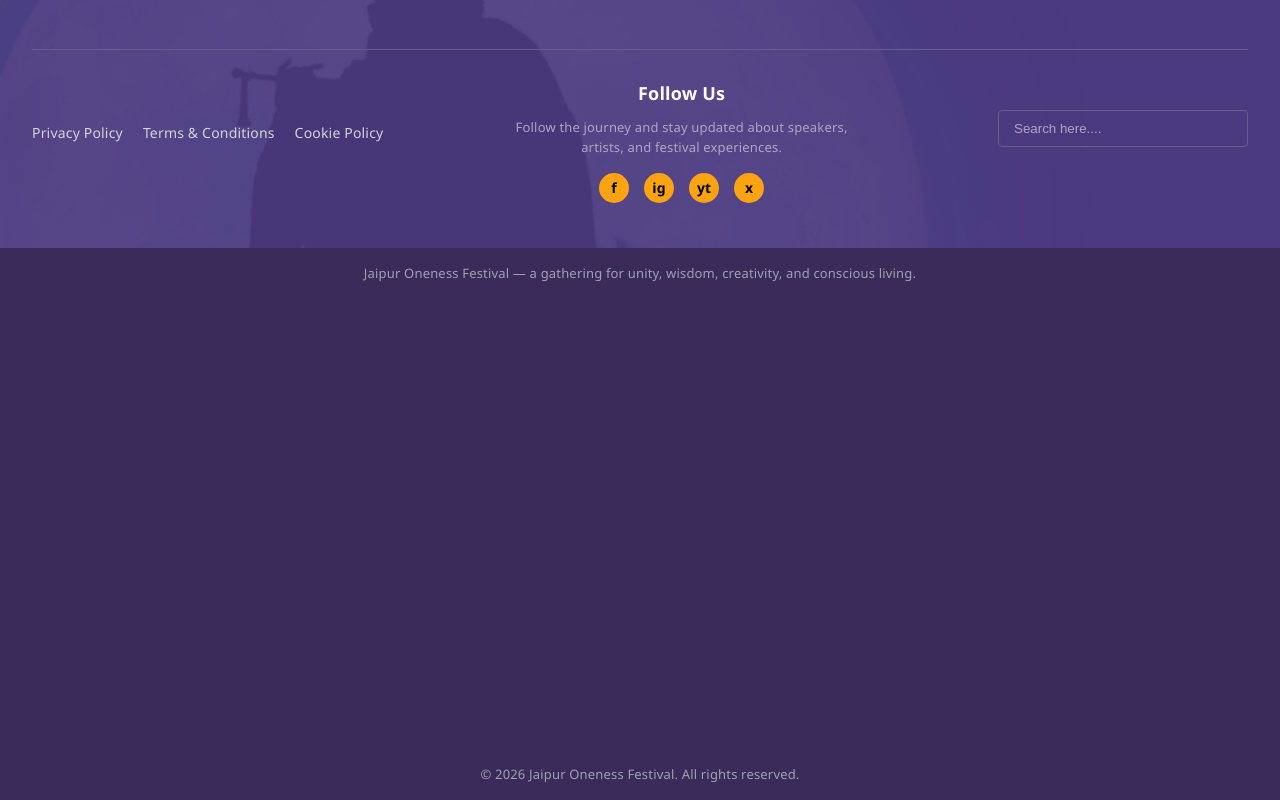
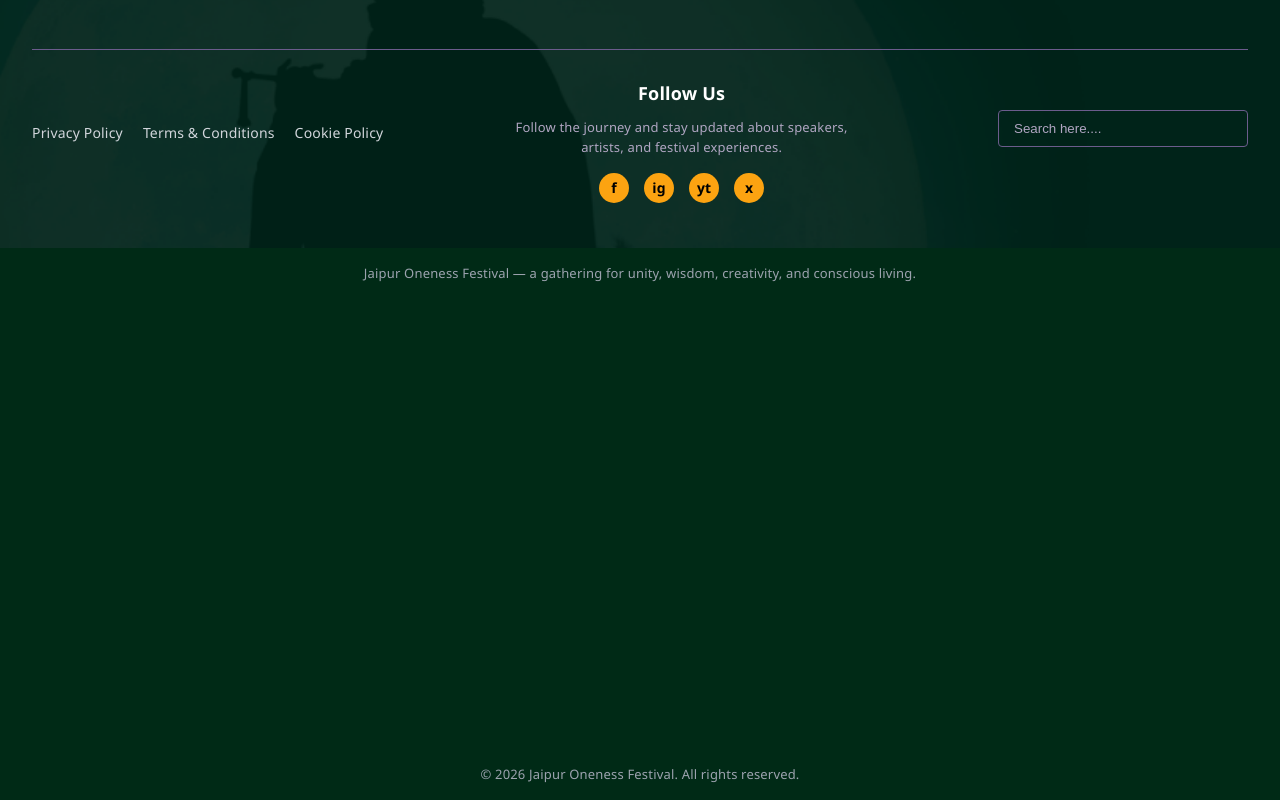
Before and after one commit to onenessfestivalwebsite-cmyk/oneness-festival, a React (Vite) app: page /about in a window 1280 px wide. Shown: the part 4199-4999 px from the top of the page. Built offline with nearby package versions, Linux system fonts and the light colour scheme; a web font is replaced by a local one.

Commit message:
footer greennnn

```diff
--- a/src/App.jsx
+++ b/src/App.jsx
@@ -1,7 +1,8 @@
-import { Routes, Route } from 'react-router-dom'
+import { Routes, Route, useLocation } from 'react-router-dom'
 import './App.css'
 import Header from './components/Header/Header'
 import Footer from './components/Footer/Footer'
+import Footergreen from './components/Footer/Footergreen'
 import Home from './pages/Home'
 import AboutPage from './pages/AboutPage/AboutPage'
 import GetInvolved from './pages/GetInvolved'
@@ -26,6 +27,9 @@ import BazaarPage from './pages/BazaarPage/BazaarPage'
 import GalleryPage from './pages/GalleryPage/GalleryPage'
 
 function App() {
+  const location = useLocation()
+  const isAchievement = location.pathname === '/achievement'
+
   return (
     <>
       <Header />
@@ -59,7 +63,7 @@ function App() {
           <Route path="*" element={<UnderDevelopment />} />
         </Routes>
       </main>
-      <Footer />
+      {isAchievement ? <Footergreen /> : <Footer />}
     </>
   )
 }
--- a/src/components/Footer/Footergreen.css
+++ b/src/components/Footer/Footergreen.css
@@ -1,5 +1,5 @@
 .site-footer {
-  background-color: #4c3a80;
+  background-color: #002319;
   /* Matched exactly to the bottom pixel of group 94.png */
   color: #d1d5db;
   z-index: 99;
@@ -23,6 +23,7 @@
   background-position: bottom center;
   background-repeat: no-repeat;
   z-index: 10;
+   filter: brightness(0) saturate(100%) invert(11%) sepia(35%) saturate(1163%) hue-rotate(118deg) brightness(95%) contrast(104%);
   pointer-events: none;
 }
 
@@ -267,7 +268,7 @@
 }
 
 .footer-bottom-strip {
-  background-color: #3b2b5a;
+  background-color: #002a16;
   /* darker purple for bottom strip */
   padding: 15px 0;
   width: 100%;
```
